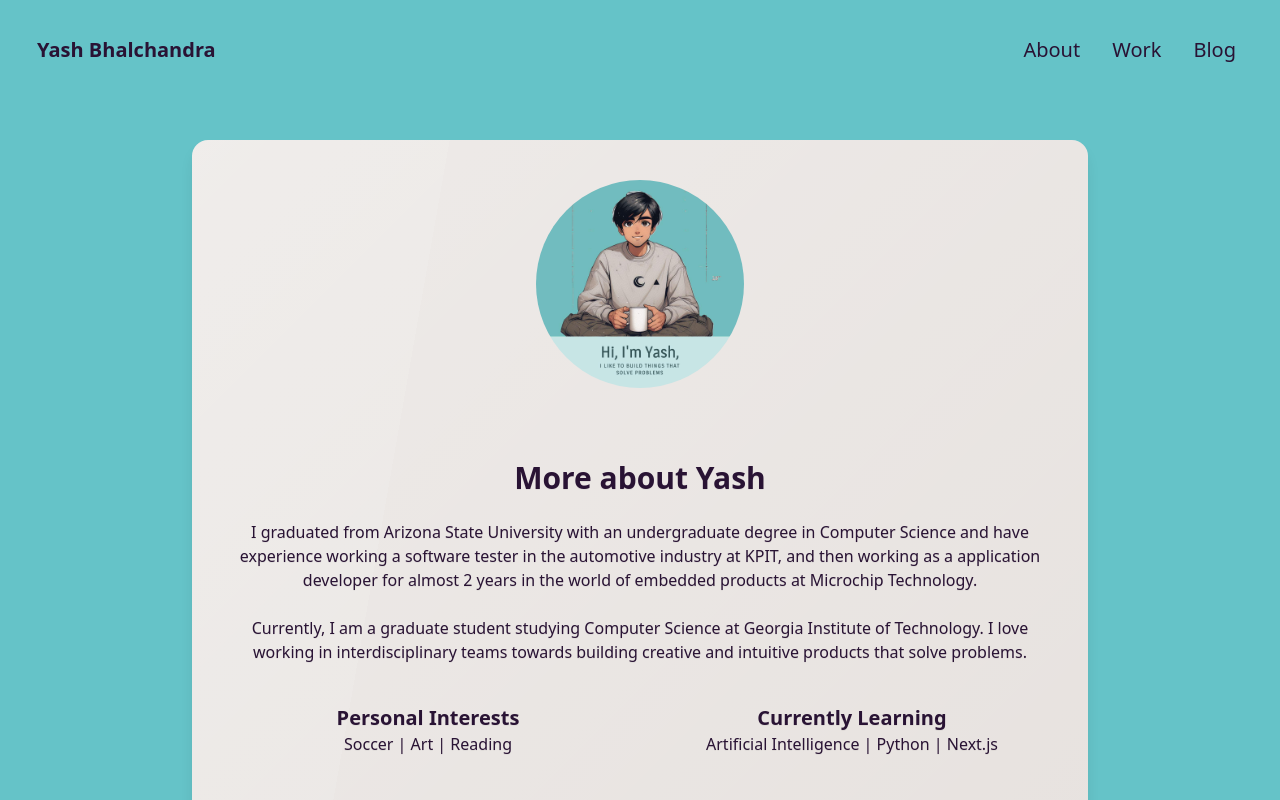
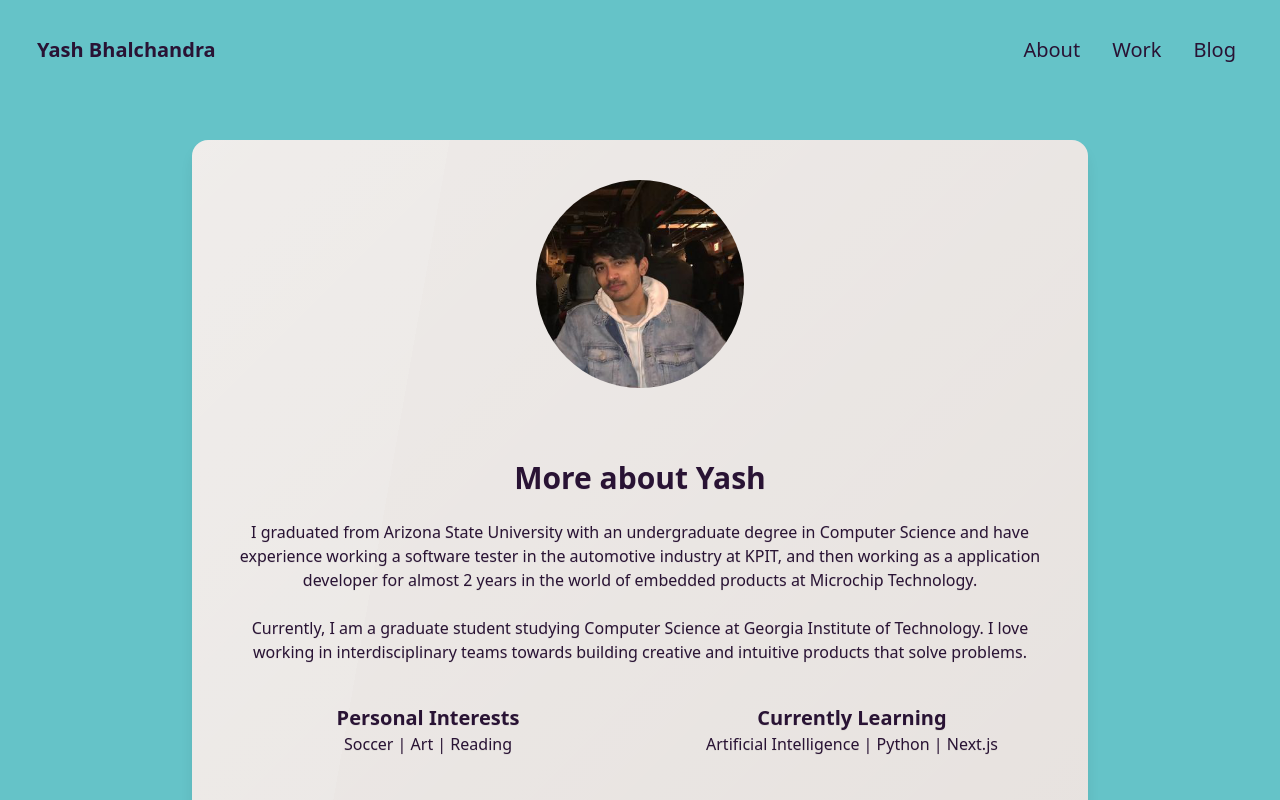
Before and after one commit to yashbhal/portfolio-web, a Next.js app: page /About in a window 1280 px wide. Shown: the top 800 px of the page. Built offline with nearby package versions, Linux system fonts and the light colour scheme.

Commit message:
updated about photo

```diff
--- a/app/components/AboutCard.tsx
+++ b/app/components/AboutCard.tsx
@@ -5,7 +5,7 @@ const AboutCard = () => {
     <div className="card glass shadow-lg bg-base-300 text-base-content">
       <figure className="p-10">
         <img
-          src="/hero_image.jpeg"
+          src="/about_photo.png"
           alt="Yash Bhalchandra"
           className="rounded-full w-52 h-52 object-cover"
         />
```
Also changed, not shown: public/about_photo.png (added).
